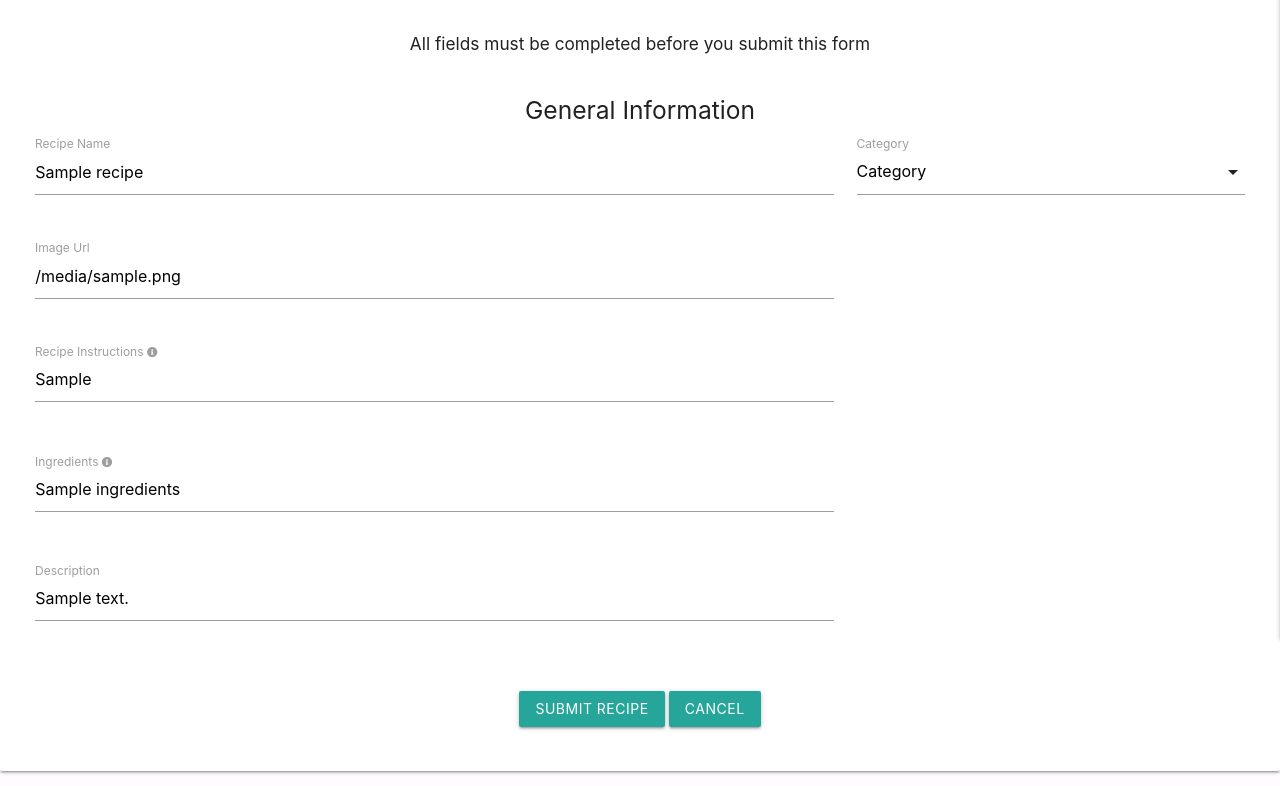
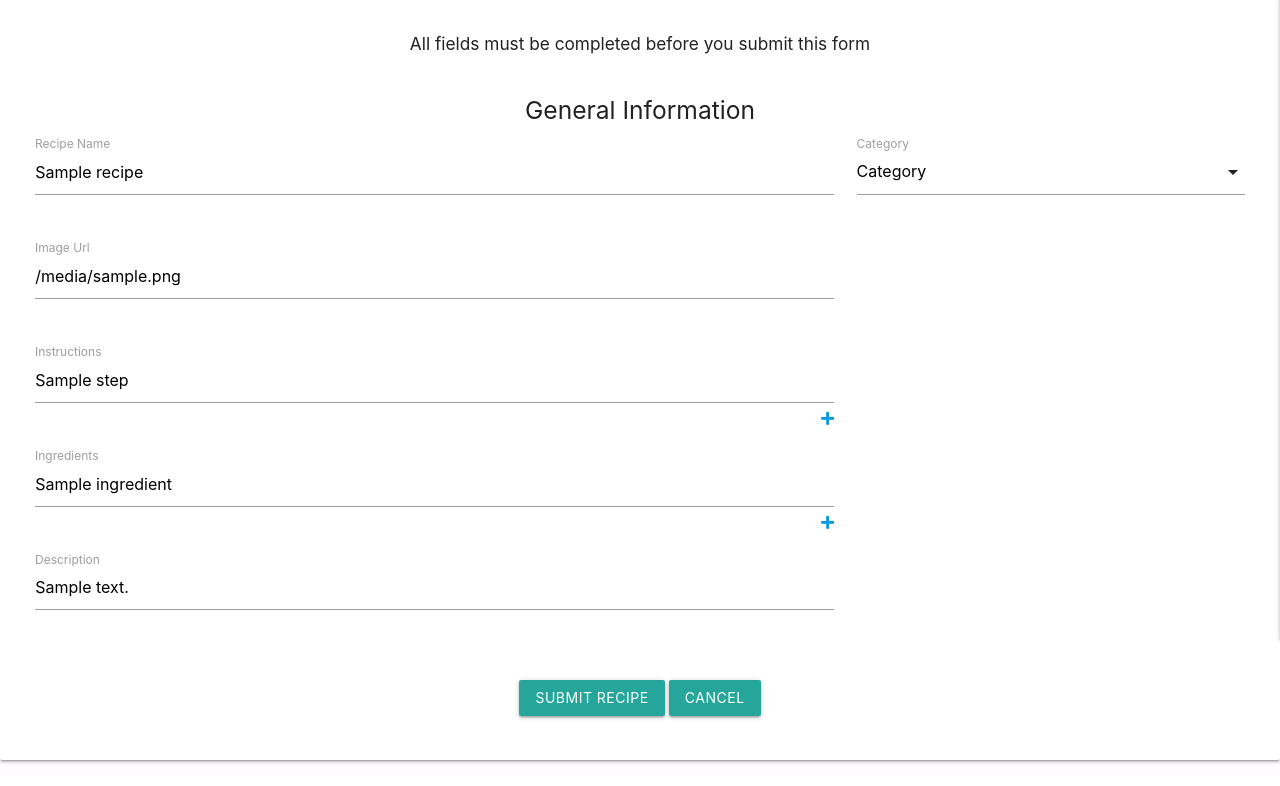
Before and after one commit to ThijsTerporten/CheffsBuddy, a Flask app: template templates/edit_recipe.html in a window 1280 px wide. Shown: the part 221-1007 px from the top of the page. After the commit the page ends 985 px from the top, so only its background shows below. Run offline with Flask 2, Linux system fonts and the light colour scheme; the template is opened without the code that fills it: most values are stand-ins (such as "Sample title", 1, 10 or a date in 2020); some libraries are stand-ins or nearby versions.

Commit message:
Add new form functionality to improve editing and creating a recipe

```diff
--- a/templates/helpers/edit_form.html
+++ b/templates/helpers/edit_form.html
@@ -50,36 +50,39 @@
             </div>
         </div>
     </div>
+    <!--Instructions-->
     <div class="row center-align">
-        <div class="col s12 center-align">
-            <!--Instructions-->
-            <div class="col s12 l8">
+        <div class="col s12 center">
+            <div class="col s12 l8" id="addInstruction">
+                {% for instruction in recipe.recipe_instructions %}
                 <div class="input-field">
-                    <textarea id="recipe_instructions" name="recipe_instructions" class="materialize-textarea validate"
-                        required minlength="5">{{- recipe.recipe_instructions -}}</textarea>
-                    <label for="instructions">
-                        Recipe Instructions
-                        <i class="fas fa-info-circle fa-sm tooltipped" data-position="right"
-                            data-tooltip="Separate each instruction into it's own sentence."></i>
-                    </label>
+                    <label for="recipe_instructions">Instructions</label>
+                    <input type="text" name="recipe_instructions" required class="validate" value="{{ instruction }}">
+                    <a href="#" role="button" id="add-dir-btn"><i class="fas fa-plus right"></i></a>
+                    {% if loop.index != 1 %}
+                    <button class="btn-remove right" type="button"><i class="fas fa-trash-alt"></i></button>
+                    {% endif %}
                 </div>
+                {% endfor %}
             </div>
         </div>
     </div>
-
+    <!--Ingredients-->
     <div class="row center-align">
         <div class="col s12 center">
-            <!--Ingredients-->
-            <div class="col s12 l8">
+            <div class="col s12 l8" id="addIngredient">
+                {% for ingredient in recipe.ingredients %}
                 <div class="input-field">
-                    <textarea id="ingredients" name="ingredients" class="materialize-textarea validate" required
-                        minlength="5">{{- recipe.ingredients -}}</textarea>
                     <label for="ingredients">
                         Ingredients
-                        <i class="fas fa-info-circle fa-sm tooltipped" data-position="right"
-                            data-tooltip="Separate each ingredient into it's own sentence."></i>
                     </label>
+                    <input type="text" name="ingredients" required class="validate" value="{{ ingredient }}">
+                    <a href="#" role="button" id="add-ingr-btn"><i class="fas fa-plus right"></i></a>
+                    {% if loop.index != 1 %}
+                    <button class="btn-remove right" type="button"><i class="fas fa-trash-alt"></i></button>
+                    {% endif %}
                 </div>
+                {% endfor %}
             </div>
         </div>
     </div>
--- a/templates/helpers/recipe_form.html
+++ b/templates/helpers/recipe_form.html
@@ -51,9 +51,8 @@
             <!--Instructions-->
             <div class="col s12 l8" id="addInstruction">
                 <div class="input-field">
-                    <label for="instructions">Instructions
-                    </label>
-                    <input type="text" name="instructions" required class="validate">
+                    <label for="recipe_instructions">Instructions</label>
+                    <input type="text" name="recipe_instructions" required class="validate">
                     <a href="#" role="button" id="add-dir-btn"><i class="fas fa-plus right"></i></a>
                 </div>
             </div>
```
